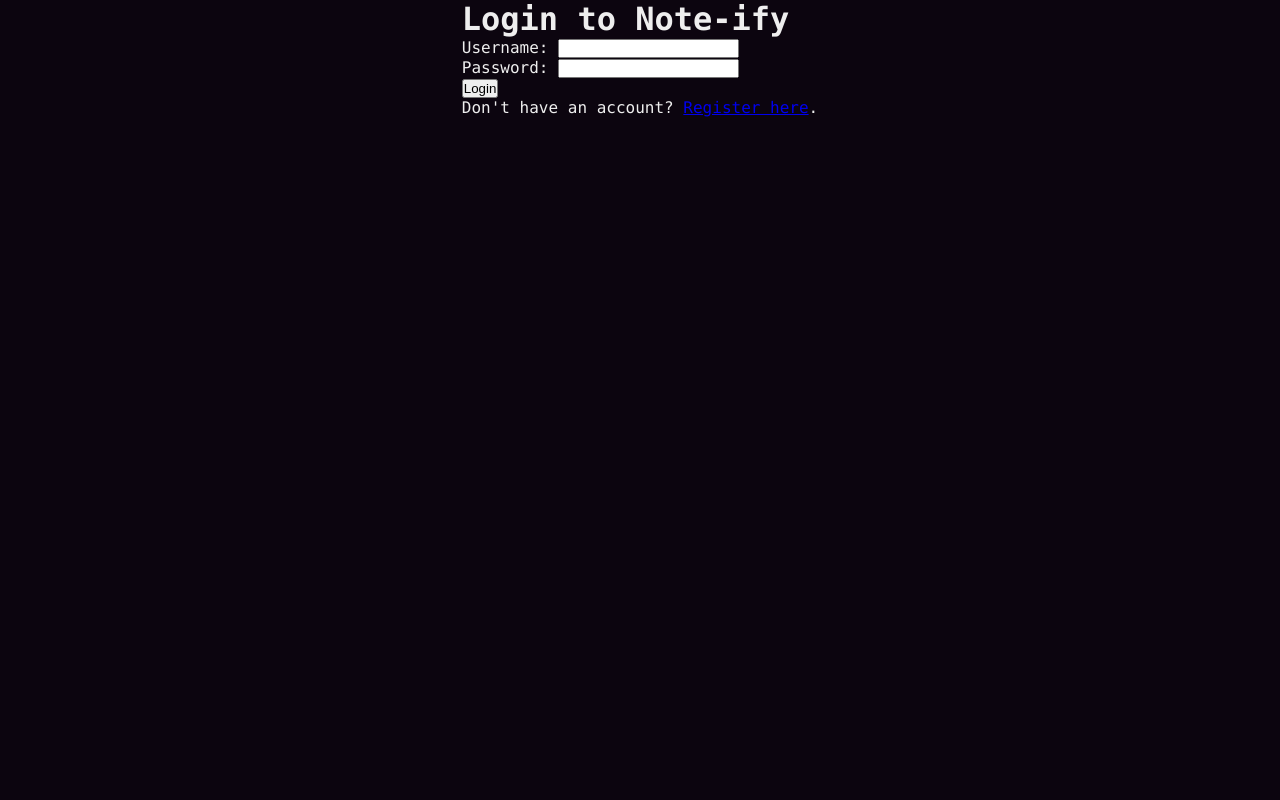
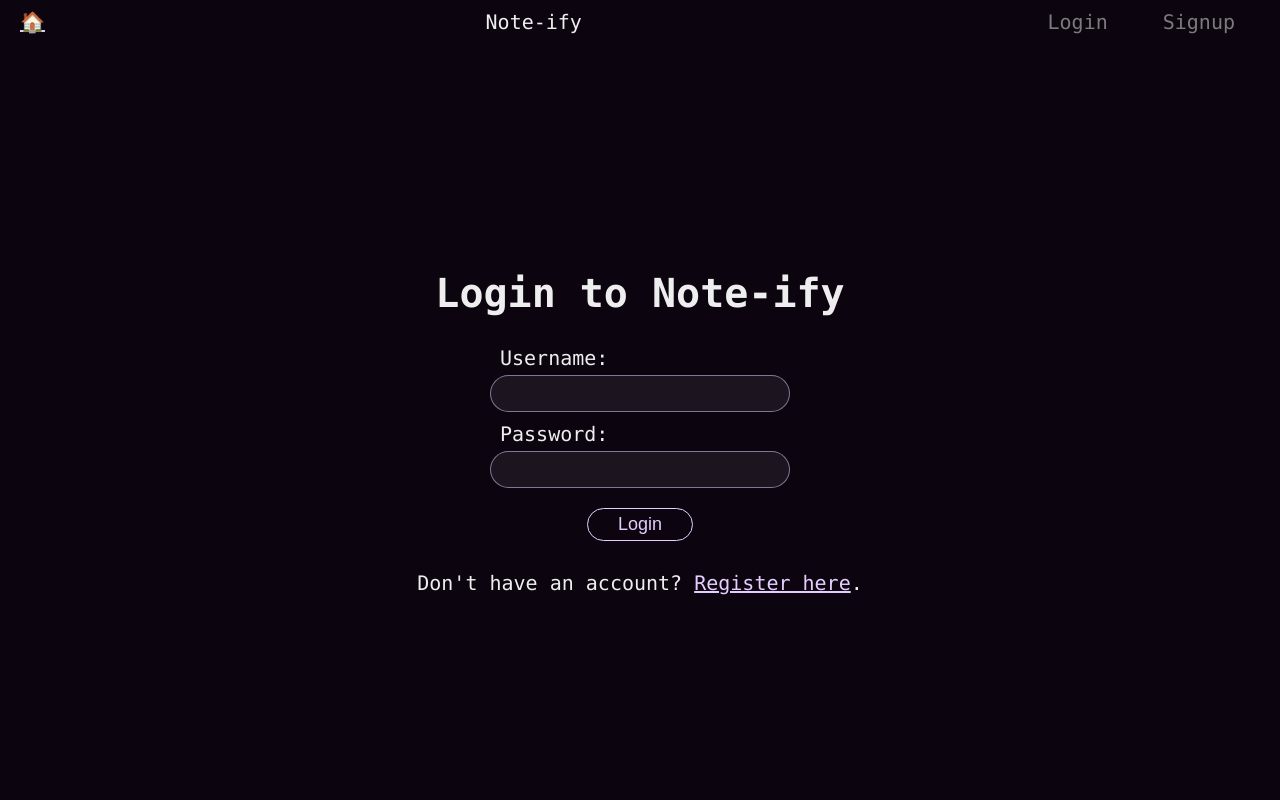
Before and after one commit to madhushree-balu/Note-ify, a Flask app: page /login in a window 1280 px wide. Run offline with Flask 3, Linux system fonts and the light colour scheme.

Commit message:
Changes to be committed: 	modified:   static/login.css 	modified:   static/main.css 	modified:   static/notes.css 	modified:   templates/login.html 	modified:   templates/signup.html

```diff
--- a/static/login.css
+++ b/static/login.css
@@ -0,0 +1,57 @@
+.form-container {
+    display: flex;
+    align-items: center;
+    justify-content: center;
+    flex-direction: column;
+    position: relative;
+    width: 100%;
+    flex-grow: 1;
+}
+
+form {
+    display: flex;
+    align-items: center;
+    justify-content: center;
+    flex-direction: column;
+    position: relative;
+    gap: 10px;
+    width: 100%;
+    padding: 30px 10px;
+}
+
+form > div {
+    display: flex;
+    align-items: flex-start;
+    flex-direction: column;
+    justify-content: center;
+    width: 100%;
+    max-width: 300px;
+    gap: 5px;
+}
+
+form > div input {
+    width: 100%;
+    border: 1px solid #e6cdff85;
+    outline: none;
+    background: #fff1;
+    padding: 7px 20px;
+    border-radius: 50px;
+    color: #e6cdff;
+    font-size: 18px;
+    font-family: consolas;
+}
+
+form label {
+    padding: 0 10px;
+}
+
+button[type=submit] {
+    padding: 5px 30px;
+    border-radius: 50px;
+    border: 1px solid #e6cdff;
+    color: #e6cdff;
+    background-color: #0c050f;
+    outline: none;
+    font-size: 18px;
+    margin-top: 10px;
+}
--- a/static/main.css
+++ b/static/main.css
@@ -15,12 +15,12 @@
 body {
     display: flex;
     align-items: center;
-    justify-content: flex-start;
     gap: 20px;
     width: 100%;
     min-height: 100vh;
     flex-direction: column;
     font-family: consolas;
+    font-size: 20px;
     background: var(--black);
     color: #eee;
 }
@@ -45,6 +45,7 @@ body {
     padding: 5px 25px;
     text-decoration: none;
     color: #7b7b7b;
+    transition: .2s;
 }
 
 
@@ -52,3 +53,14 @@ body {
     width: 100%;
     padding: 5px 20px;
 }
+
+.right_icons > a:hover {
+    color: #e0e0e0;
+}
+
+a {
+    color: #e6cdff;
+}
+
+a:hover {
+}
--- a/static/notes.css
+++ b/static/notes.css
@@ -83,6 +83,7 @@ a.new {
     height: 50px;
     justify-items: flex-start;
     overflow: hidden;
+    text-align: center;
 }
 
 a.note:hover {
@@ -111,11 +112,11 @@ a.new:hover {background-position: 0px 0px;color: #fff;box-shadow: 0 0 30px #e6cd
     align-items: center;
     justify-content: center;
     transition: .3s;
-    min-width: 80px;
+    min-width: 90px;
 }
 
 .new:hover {
-    width: 150px;
+    width: 180px;
 }
 
 a.new:hover .new-icon {
--- a/templates/login.html
+++ b/templates/login.html
@@ -9,7 +9,30 @@
 </head>
 <body>
 
-    <div>
+        <div class="top_bar">
+        <div class="top_container">
+            <div class="left_icon">
+                <a href="/">🏠</a>
+            </div>
+            <div class="text">
+                <p>Note-ify</p>
+            </div>
+            {% if not session.get('username') %}
+                <div class="right_icons">
+                    <a href="/login">Login</a>
+                    <a href="/signup">Signup</a>
+                </div>
+            {% else %}
+                <div class="right_icons">
+                    <a href="/profile">{{ session.get('username') }}</a>
+                    <a href="/logout">Logout</a>
+                </div>
+            {% endif %}
+        </div>
+    </div>
+
+
+    <div class="form-container">
 
         <h1>Login to Note-ify</h1>
         <form action="" method="post">
```
Also changed, not shown: templates/signup.html (+24 -1 lines).
